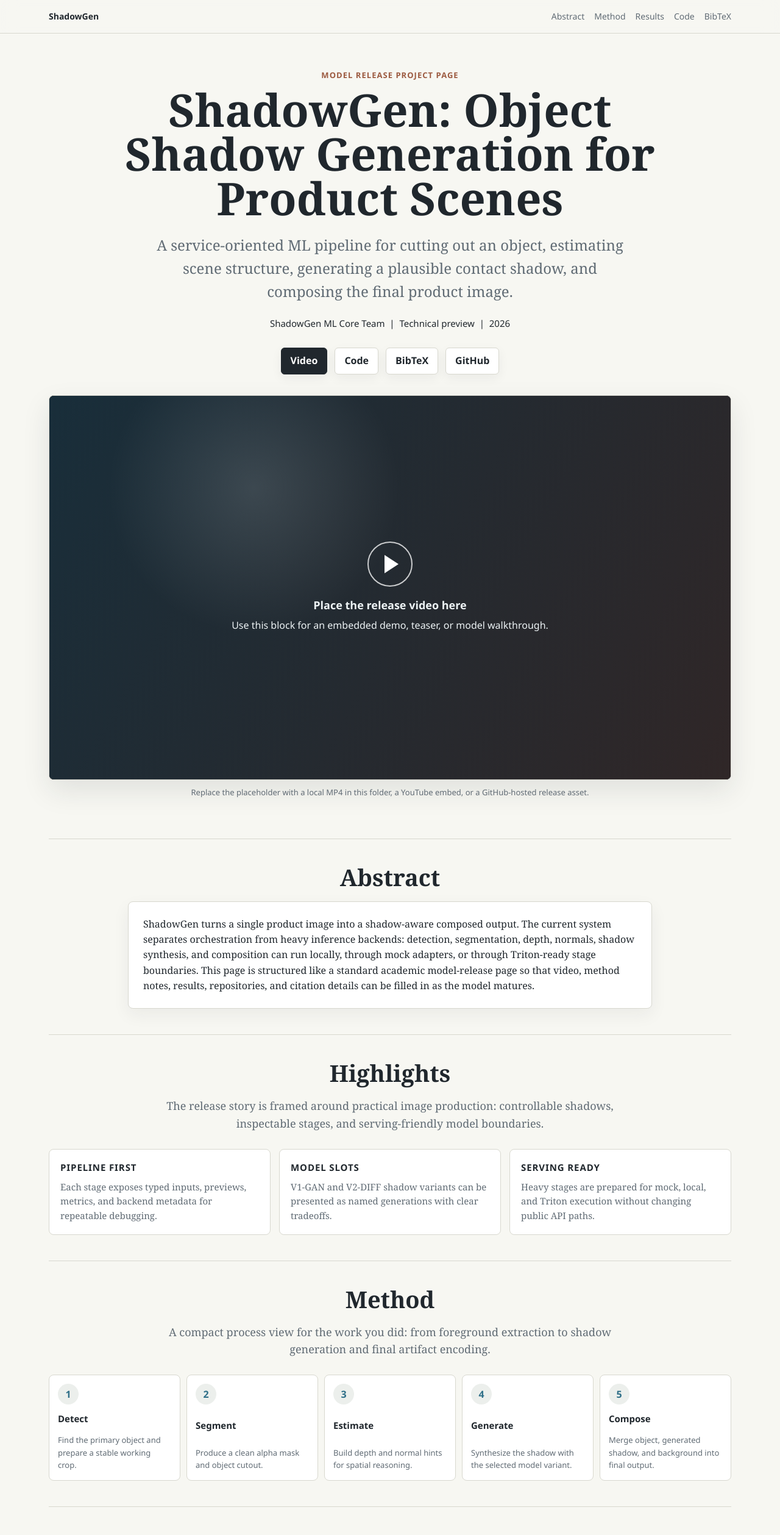
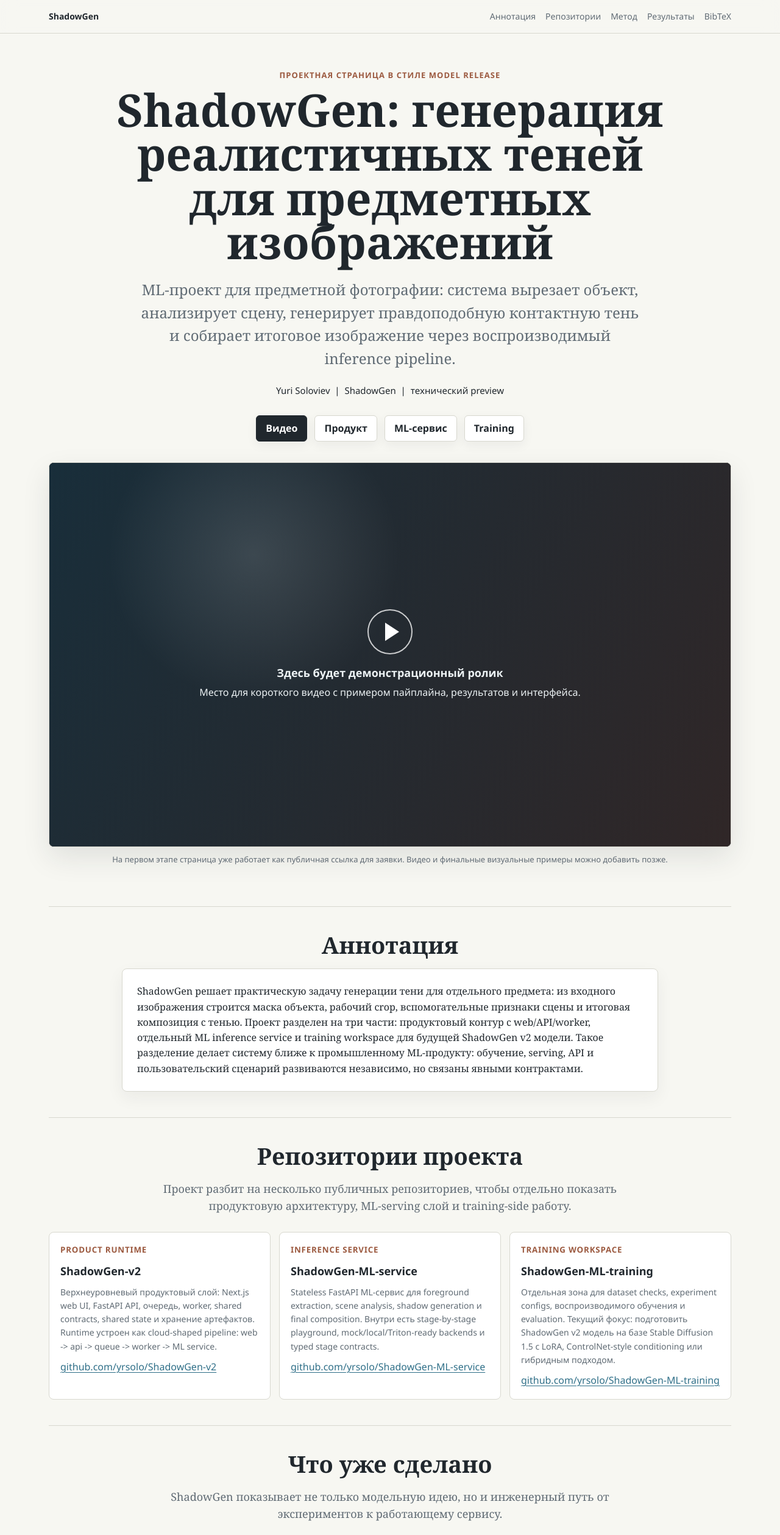
Before and after one commit to yrsolo/ShadowGen-ML-service, a plain HTML site: page index.html in a window 1280 px wide. Shown: the top 2517 px of the page at 61% size. Drawn offline with Linux system fonts and the light colour scheme.

Commit message:
Update project page in Russian

```diff
--- a/index.html
+++ b/index.html
@@ -1,10 +1,10 @@
 <!DOCTYPE html>
-<html lang="en">
+<html lang="ru">
 <head>
   <meta charset="UTF-8" />
   <meta name="viewport" content="width=device-width, initial-scale=1.0" />
-  <meta name="description" content="ShadowGen project page: object shadow generation for product scenes." />
-  <title>ShadowGen: Object Shadow Generation for Product Scenes</title>
+  <meta name="description" content="ShadowGen: промо-страница проекта генерации теней для предметных изображений." />
+  <title>ShadowGen: генерация теней для предметных изображений</title>
   <style>
     :root {
       --paper: #f7f7f2;
@@ -97,7 +97,7 @@
     }
 
     h1 {
-      max-width: 920px;
+      max-width: 940px;
       margin: 0 auto;
       text-align: center;
       font-size: clamp(34px, 6vw, 74px);
@@ -107,7 +107,7 @@
     }
 
     .subtitle {
-      max-width: 790px;
+      max-width: 820px;
       margin: 22px auto 0;
       color: var(--muted);
       font-size: clamp(18px, 2.2vw, 24px);
@@ -227,7 +227,7 @@
     }
 
     .section-lead {
-      max-width: 820px;
+      max-width: 830px;
       margin: 0 auto;
       color: var(--muted);
       font-size: 18px;
@@ -235,7 +235,7 @@
     }
 
     .abstract {
-      max-width: 860px;
+      max-width: 880px;
       margin: 0 auto;
       padding: 24px;
       border: 1px solid var(--line);
@@ -273,6 +273,43 @@
       margin: 0;
       color: var(--muted);
       font-size: 15px;
+    }
+
+    .repo-grid {
+      margin-top: 28px;
+      display: grid;
+      grid-template-columns: repeat(3, minmax(0, 1fr));
+      gap: 14px;
+      font-family: "Segoe UI", Arial, sans-serif;
+    }
+
+    .repo {
+      min-height: 100%;
+      padding: 18px;
+      border: 1px solid var(--line);
+      border-radius: 8px;
+      background: var(--panel);
+      display: grid;
+      gap: 10px;
+      align-content: start;
+    }
+
+    .repo small {
+      color: var(--accent-warm);
+      font-weight: 750;
+      letter-spacing: 0.06em;
+      text-transform: uppercase;
+    }
+
+    .repo strong {
+      display: block;
+      font-size: 18px;
+    }
+
+    .repo p {
+      margin: 0;
+      color: var(--muted);
+      font-size: 14px;
     }
 
     .pipeline {
@@ -346,32 +383,6 @@
       font-size: 13px;
     }
 
-    .repo-list {
-      margin-top: 26px;
-      display: grid;
-      grid-template-columns: repeat(2, minmax(0, 1fr));
-      gap: 14px;
-      font-family: "Segoe UI", Arial, sans-serif;
-    }
-
-    .repo {
-      padding: 18px;
-      border: 1px solid var(--line);
-      border-radius: 8px;
-      background: var(--panel);
-    }
-
-    .repo strong {
-      display: block;
-      margin-bottom: 6px;
-    }
-
-    .repo p {
-      margin: 0 0 12px;
-      color: var(--muted);
-      font-size: 14px;
-    }
-
     pre {
       overflow: auto;
       margin: 24px 0 0;
@@ -393,7 +404,7 @@
       font-size: 13px;
     }
 
-    @media (max-width: 860px) {
+    @media (max-width: 900px) {
       .nav {
         align-items: flex-start;
         flex-direction: column;
@@ -411,7 +422,7 @@
       }
 
       .grid,
-      .repo-list,
+      .repo-grid,
       .results,
       .pipeline {
         grid-template-columns: 1fr;
@@ -421,158 +432,170 @@
 </head>
 <body>
   <header class="topbar">
-    <nav class="nav" aria-label="Project navigation">
+    <nav class="nav" aria-label="Навигация по проекту">
       <a class="brand" href="#top">ShadowGen</a>
       <div class="links">
-        <a href="#abstract">Abstract</a>
-        <a href="#method">Method</a>
-        <a href="#results">Results</a>
-        <a href="#links">Code</a>
+        <a href="#abstract">Аннотация</a>
+        <a href="#repos">Репозитории</a>
+        <a href="#method">Метод</a>
+        <a href="#results">Результаты</a>
         <a href="#citation">BibTeX</a>
       </div>
     </nav>
   </header>
 
   <div id="top" class="hero">
-    <p class="kicker">Model release project page</p>
-    <h1>ShadowGen: Object Shadow Generation for Product Scenes</h1>
+    <p class="kicker">Проектная страница в стиле model release</p>
+    <h1>ShadowGen: генерация реалистичных теней для предметных изображений</h1>
     <p class="subtitle">
-      A service-oriented ML pipeline for cutting out an object, estimating scene structure,
-      generating a plausible contact shadow, and composing the final product image.
+      ML-проект для предметной фотографии: система вырезает объект, анализирует сцену,
+      генерирует правдоподобную контактную тень и собирает итоговое изображение через
+      воспроизводимый inference pipeline.
     </p>
     <p class="authors">
-      ShadowGen ML Core Team &nbsp;|&nbsp; Technical preview &nbsp;|&nbsp; 2026
+      Yuri Soloviev &nbsp;|&nbsp; ShadowGen &nbsp;|&nbsp; технический preview
     </p>
-    <div class="cta" aria-label="Primary links">
-      <a class="button primary" href="#video">Video</a>
-      <a class="button" href="#links">Code</a>
-      <a class="button" href="#citation">BibTeX</a>
-      <a class="button" href="https://github.com/" rel="noreferrer">GitHub</a>
+    <div class="cta" aria-label="Основные ссылки">
+      <a class="button primary" href="#video">Видео</a>
+      <a class="button" href="https://github.com/yrsolo/ShadowGen-v2" rel="noreferrer">Продукт</a>
+      <a class="button" href="https://github.com/yrsolo/ShadowGen-ML-service" rel="noreferrer">ML-сервис</a>
+      <a class="button" href="https://github.com/yrsolo/ShadowGen-ML-training" rel="noreferrer">Training</a>
     </div>
-    <div id="video" class="media" aria-label="Video area">
+    <div id="video" class="media" aria-label="Блок для видео">
       <div class="video-placeholder">
         <div>
           <div class="play-mark" aria-hidden="true"></div>
-          <strong>Place the release video here</strong>
-          <div>Use this block for an embedded demo, teaser, or model walkthrough.</div>
+          <strong>Здесь будет демонстрационный ролик</strong>
+          <div>Место для короткого видео с примером пайплайна, результатов и интерфейса.</div>
         </div>
       </div>
     </div>
     <p class="caption">
-      Replace the placeholder with a local MP4 in this folder, a YouTube embed, or a GitHub-hosted release asset.
+      На первом этапе страница уже работает как публичная ссылка для заявки. Видео и финальные визуальные примеры можно добавить позже.
     </p>
   </div>
 
   <main>
     <section id="abstract">
-      <h2>Abstract</h2>
+      <h2>Аннотация</h2>
       <div class="abstract">
         <p>
-          ShadowGen turns a single product image into a shadow-aware composed output.
-          The current system separates orchestration from heavy inference backends:
-          detection, segmentation, depth, normals, shadow synthesis, and composition
-          can run locally, through mock adapters, or through Triton-ready stage
-          boundaries. This page is structured like a standard academic model-release
-          page so that video, method notes, results, repositories, and citation details
-          can be filled in as the model matures.
+          ShadowGen решает практическую задачу генерации тени для отдельного предмета:
+          из входного изображения строится маска объекта, рабочий crop, вспомогательные
+          признаки сцены и итоговая композиция с тенью. Проект разделен на три части:
+          продуктовый контур с web/API/worker, отдельный ML inference service и
+          training workspace для будущей ShadowGen v2 модели. Такое разделение делает
+          систему ближе к промышленному ML-продукту: обучение, serving, API и пользовательский
+          сценарий развиваются независимо, но связаны явными контрактами.
         </p>
       </div>
     </section>
 
+    <section id="repos">
+      <h2>Репозитории проекта</h2>
+      <p class="section-lead">
+        Проект разбит на несколько публичных репозиториев, чтобы отдельно показать
+        продуктовую архитектуру, ML-serving слой и training-side работу.
+      </p>
+      <div class="repo-grid">
+        <article class="repo">
+          <small>Product runtime</small>
+          <strong>ShadowGen-v2</strong>
+          <p>
+            Верхнеуровневый продуктовый слой: Next.js web UI, FastAPI API, очередь,
+            worker, shared contracts, shared state и хранение артефактов. Runtime
+            устроен как cloud-shaped pipeline: web -> api -> queue -> worker -> ML service.
+          </p>
+          <a href="https://github.com/yrsolo/ShadowGen-v2" rel="noreferrer">github.com/yrsolo/ShadowGen-v2</a>
+        </article>
+        <article class="repo">
+          <small>Inference service</small>
+          <strong>ShadowGen-ML-service</strong>
+          <p>
+            Stateless FastAPI ML-сервис для foreground extraction, scene analysis,
+            shadow generation и final composition. Внутри есть stage-by-stage playground,
+            mock/local/Triton-ready backends и typed stage contracts.
+          </p>
+          <a href="https://github.com/yrsolo/ShadowGen-ML-service" rel="noreferrer">github.com/yrsolo/ShadowGen-ML-service</a>
+        </article>
+        <article class="repo">
+          <small>Training workspace</small>
+          <strong>ShadowGen-ML-training</strong>
+          <p>
+            Отдельная зона для dataset checks, experiment configs, воспроизводимого
+            обучения и evaluation. Текущий фокус: подготовить ShadowGen v2 модель на
+            базе Stable Diffusion 1.5 с LoRA, ControlNet-style conditioning или гибридным подходом.
+          </p>
+          <a href="https://github.com/yrsolo/ShadowGen-ML-training" rel="noreferrer">github.com/yrsolo/ShadowGen-ML-training</a>
+        </article>
+      </div>
+    </section>
+
     <section id="highlights">
-      <h2>Highlights</h2>
+      <h2>Что уже сделано</h2>
       <p class="section-lead">
-        The release story is framed around practical image production: controllable
-        shadows, inspectable stages, and serving-friendly model boundaries.
+        ShadowGen показывает не только модельную идею, но и инженерный путь от
+        экспериментов к работающему сервису.
       </p>
       <div class="grid">
         <article class="card">
-          <h3>Pipeline first</h3>
-          <p>Each stage exposes typed inputs, previews, metrics, and backend metadata for repeatable debugging.</p>
+          <h3>Пайплайн</h3>
+          <p>Декодирование, detection, segmentation, foreground refinement, depth, normals, shadow generation, composition и artifact encoding.</p>
         </article>
         <article class="card">
-          <h3>Model slots</h3>
-          <p>V1-GAN and V2-DIFF shadow variants can be presented as named generations with clear tradeoffs.</p>
+          <h3>Архитектура</h3>
+          <p>Сервис разделен на domain/application/infrastructure/interfaces слои, а тяжелые стадии подключаются через явные контракты.</p>
         </article>
         <article class="card">
-          <h3>Serving ready</h3>
-          <p>Heavy stages are prepared for mock, local, and Triton execution without changing public API paths.</p>
+          <h3>Serving</h3>
+          <p>Для ML стадий предусмотрены mock, local и Triton-ready варианты, чтобы pipeline можно было развивать без смены публичного API.</p>
         </article>
       </div>
     </section>
 
     <section id="method">
-      <h2>Method</h2>
+      <h2>Метод</h2>
       <p class="section-lead">
-        A compact process view for the work you did: from foreground extraction to
-        shadow generation and final artifact encoding.
+        Базовый процесс устроен как последовательность независимых стадий, у каждой
+        есть входы, выходы, preview-артефакты и runtime metadata.
       </p>
-      <div class="pipeline" aria-label="Method pipeline">
-        <div class="step"><div class="step-number">1</div><strong>Detect</strong><span>Find the primary object and prepare a stable working crop.</span></div>
-        <div class="step"><div class="step-number">2</div><strong>Segment</strong><span>Produce a clean alpha mask and object cutout.</span></div>
-        <div class="step"><div class="step-number">3</div><strong>Estimate</strong><span>Build depth and normal hints for spatial reasoning.</span></div>
-        <div class="step"><div class="step-number">4</div><strong>Generate</strong><span>Synthesize the shadow with the selected model variant.</span></div>
-        <div class="step"><div class="step-number">5</div><strong>Compose</strong><span>Merge object, generated shadow, and background into final output.</span></div>
+      <div class="pipeline" aria-label="Пайплайн метода">
+        <div class="step"><div class="step-number">1</div><strong>Найти объект</strong><span>Detection определяет основной предмет и готовит стабильную рабочую область.</span></div>
+        <div class="step"><div class="step-number">2</div><strong>Вырезать</strong><span>Segmentation и refinement строят маску и аккуратный RGBA cutout.</span></div>
+        <div class="step"><div class="step-number">3</div><strong>Оценить сцену</strong><span>Depth и normals дают геометрические подсказки для последующих моделей.</span></div>
+        <div class="step"><div class="step-number">4</div><strong>Сгенерировать тень</strong><span>Shadow stage выбирает mock, V1-GAN или будущую V2-DIFF модель.</span></div>
+        <div class="step"><div class="step-number">5</div><strong>Собрать результат</strong><span>Composer объединяет объект, тень, фон и debug-артефакты.</span></div>
       </div>
     </section>
 
     <section id="results">
-      <h2>Results</h2>
+      <h2>Результаты</h2>
       <p class="section-lead">
-        Drop in before and after examples, ablations, failure cases, and short captions.
+        Этот блок оставлен под финальные изображения, ablation-примеры и демонстрационный ролик.
+        Сейчас он фиксирует структуру страницы для заявки.
       </p>
       <div class="results">
         <figure class="figure">
-          <div class="figure-art">Input / Cutout</div>
-          <figcaption>Show the source product and cleaned object mask.</figcaption>
+          <div class="figure-art">Input / Mask</div>
+          <figcaption>Исходное предметное изображение и маска объекта.</figcaption>
         </figure>
         <figure class="figure">
           <div class="figure-art">Shadow</div>
-          <figcaption>Show shadow-only or intermediate model output.</figcaption>
+          <figcaption>Сгенерированная тень или промежуточный выход shadow-модели.</figcaption>
         </figure>
         <figure class="figure">
           <div class="figure-art">Final</div>
-          <figcaption>Show the composed image in the target scene.</figcaption>
+          <figcaption>Итоговая композиция объекта с тенью на целевом фоне.</figcaption>
         </figure>
-      </div>
-    </section>
-
-    <section id="links">
-      <h2>Code and Artifacts</h2>
-      <p class="section-lead">
-        Replace the placeholder URLs with public repositories, model weights, demos,
-        dataset notes, or technical reports.
-      </p>
-      <div class="repo-list">
-        <article class="repo">
-          <strong>Service repository</strong>
-          <p>FastAPI orchestration, stage contracts, playground, and deployment helpers.</p>
-          <a href="https://github.com/" rel="noreferrer">Add repository link</a>
-        </article>
-        <article class="repo">
-          <strong>Model repository</strong>
-          <p>Training code, checkpoints, export scripts, and model cards.</p>
-          <a href="https://github.com/" rel="noreferrer">Add repository link</a>
-        </article>
-        <article class="repo">
-          <strong>Demo video</strong>
-          <p>Short release video, qualitative walkthrough, or benchmark clip.</p>
-          <a href="#video">Jump to video block</a>
-        </article>
-        <article class="repo">
-          <strong>Technical report</strong>
-          <p>Architecture notes, experiments, limitations, and acceptance criteria.</p>
-          <a href="../README.md">Read the docs</a>
-        </article>
       </div>
     </section>
 
     <section id="citation">
       <h2>Citation</h2>
-      <p class="section-lead">Use this once you publish the report or model card.</p>
+      <p class="section-lead">Черновой BibTeX для будущего технического отчета или model card.</p>
       <pre><code>@misc{shadowgen2026,
-  title  = {ShadowGen: Object Shadow Generation for Product Scenes},
-  author = {ShadowGen ML Core Team},
+  title  = {ShadowGen: генерация теней для предметных изображений},
+  author = {Soloviev, Yuri},
   year   = {2026},
   note   = {Technical preview}
 }</code></pre>
@@ -580,7 +603,7 @@
   </main>
 
   <footer>
-    ShadowGen project page. Designed for GitHub Pages from docs/project-page.
+    ShadowGen project page. Публичная страница для краткого представления проекта, репозиториев и текущей ML-архитектуры.
   </footer>
 </body>
 </html>
```
Also changed, not shown: 1 other file.
